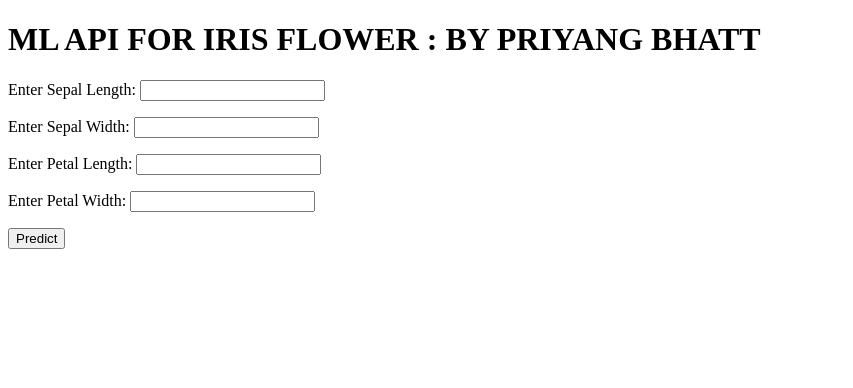
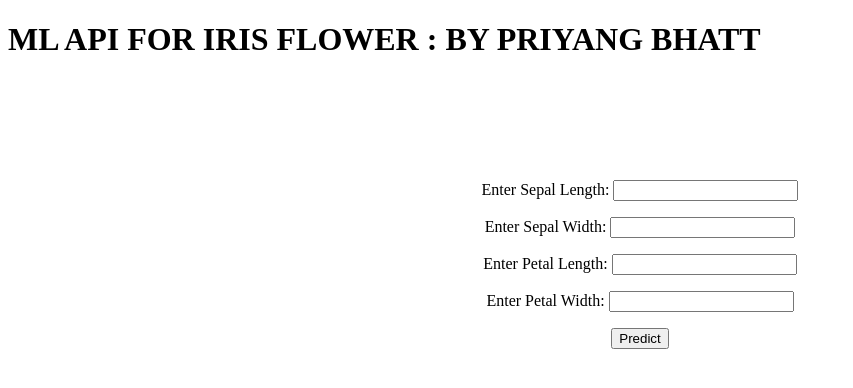
Before and after one commit to DataThinkers/iris-api-pb, a Flask app: page / in a window 1280 px wide. Shown: the top 388 px of the page, without its empty margins (0-853 px from the left). Run offline with Flask 2, Linux system fonts and the light colour scheme; parts of the project's set-up code (start-up, migrations or seed data) failed here and were passed over.

Commit message:
Update index.html

```diff
--- a/templates/index.html
+++ b/templates/index.html
@@ -13,9 +13,10 @@
 
 <body>
  <div class="login">
-	<h1>ML API FOR IRIS FLOWER  : BY PRIYANG BHATT</h1>
-
+	                       <h1>ML API FOR IRIS FLOWER  : BY PRIYANG BHATT</h1>
+       <marquee><h1 align="center"> <font color="red">Iris Flower Classfication </font></h1></marquee>
      <!-- Main Input For Receiving Query to our ML -->
+     <center>
     <form action="{{ url_for('predict')}}"method="post">
         <p>Enter Sepal Length: <input type="text" name="sl",required="required"></p>
         <p>Enter Sepal Width: <input type="text" name="sw",required="required"></p>
@@ -23,6 +24,7 @@
         <p>Enter Petal Width: <input type="text" name="pw",required="required"></p>
         <button type="submit" class="btn btn-primary btn-block btn-large">Predict</button>
     </form>
+    <center>
 
    <br>
    <br>
```
